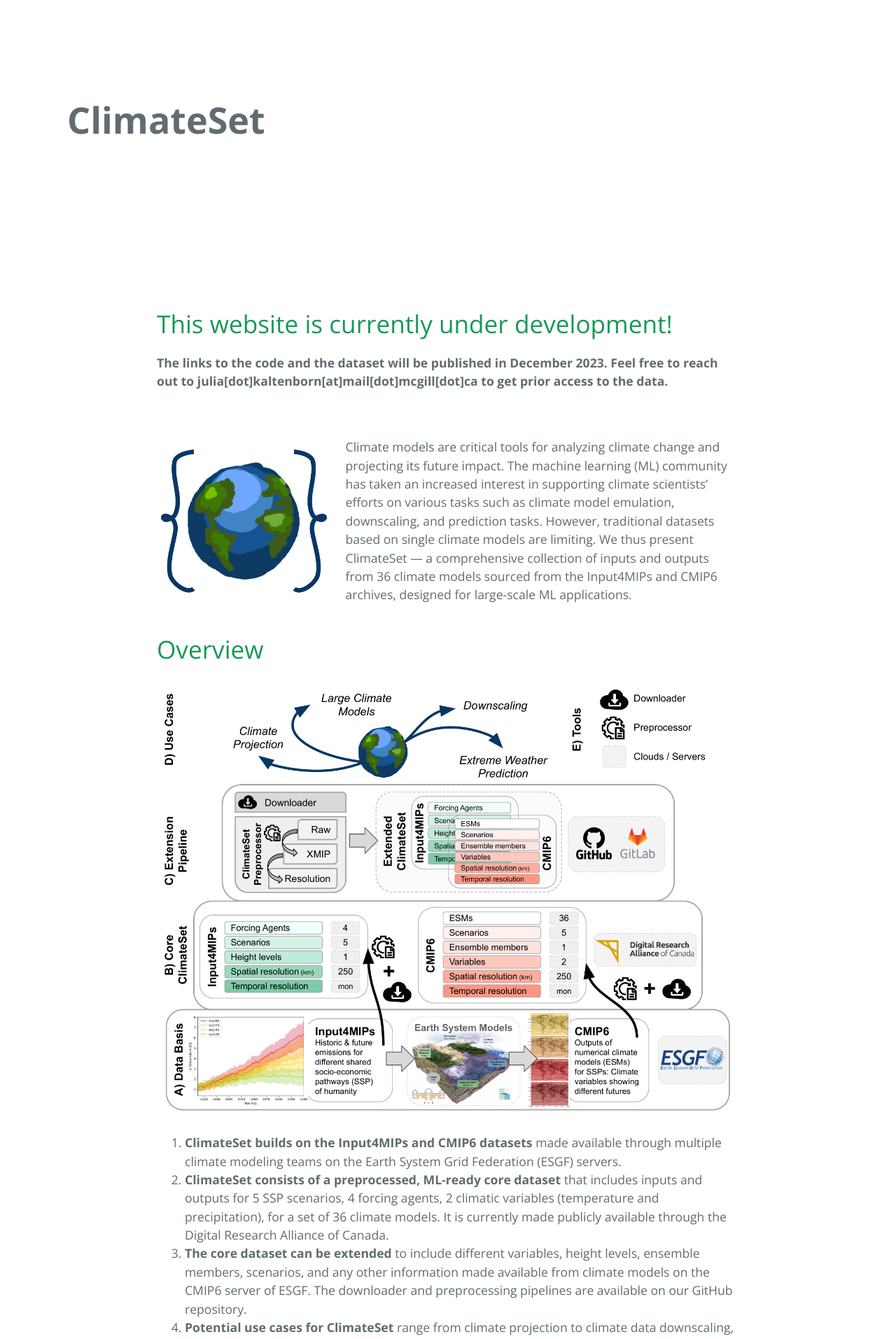
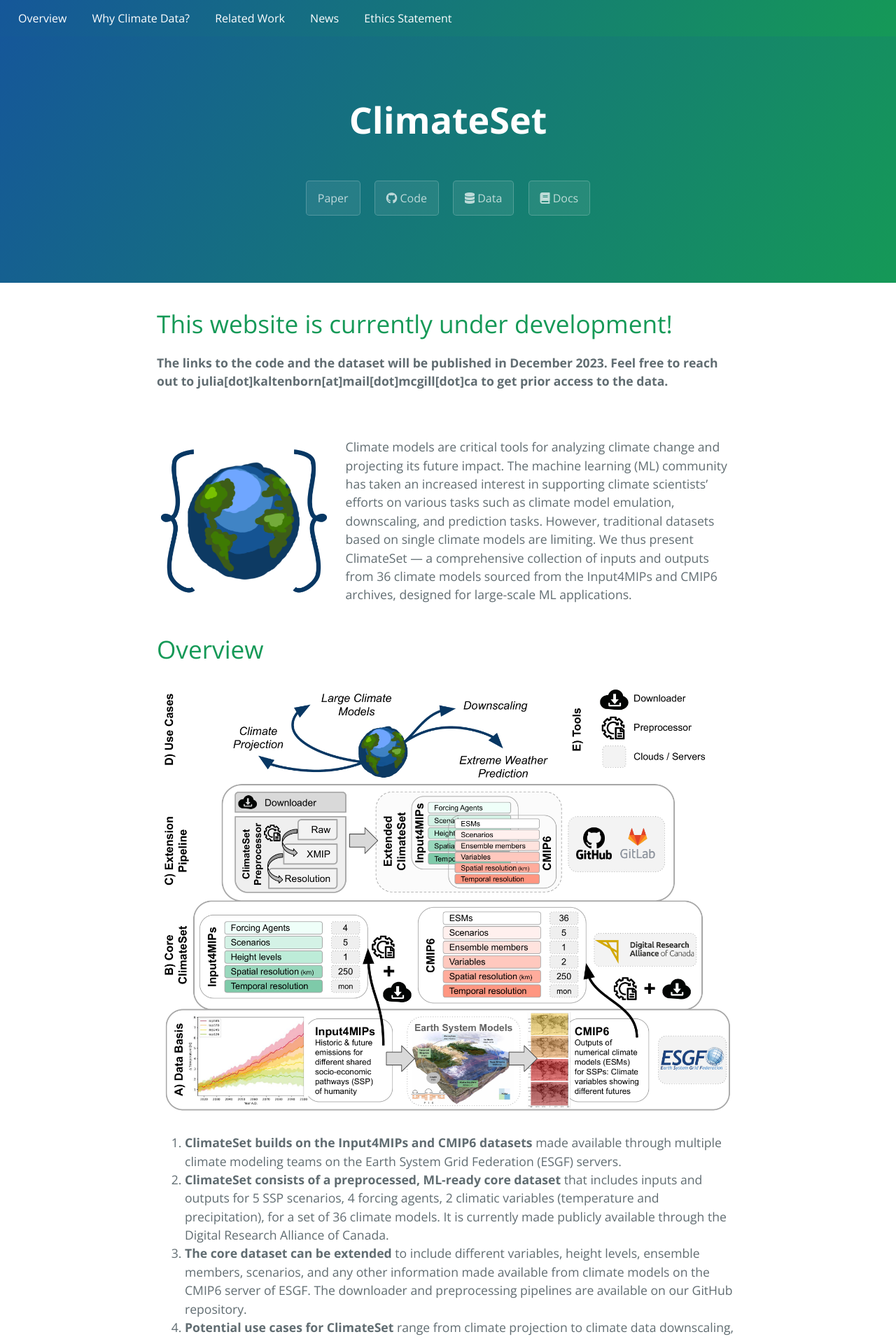
Before and after one commit to climateset/climateset.github.io, a Jekyll site: the page built from index.md, in a window 1280 px wide. Shown: the top 1913 px of the page at 70% size. Built offline with Jekyll 4.4.1, drawn with Linux system fonts in a browser that asks for light colours; nearby versions of some CDN libraries; a style sheet for code colours, icons or effects is not loaded.

Commit message:
Revert "fix banner background"
This reverts commit af4c89980bfed3c1231e24175d2f18577e0c7d3e.

```diff
--- a/_sass/jekyll-theme-cayman.scss
+++ b/_sass/jekyll-theme-cayman.scss
@@ -105,18 +105,11 @@
   }
 }
 
-.header-background {
-    color: $header-heading-color;
-    text-align: center;
-    background-color: $header-bg-color;
-    background-image: linear-gradient(120deg, $header-bg-color-secondary, $header-bg-color);
-}
-
 .page-header {
-//   color: $header-heading-color;
-//   text-align: center;
-//   background-color: $header-bg-color;
-//   background-image: linear-gradient(120deg, $header-bg-color-secondary, $header-bg-color);
+  color: $header-heading-color;
+  text-align: center;
+  background-color: $header-bg-color;
+  background-image: linear-gradient(120deg, $header-bg-color-secondary, $header-bg-color);
 
   @include large {
     padding: 5rem 6rem;
--- a/assets/css/style.scss
+++ b/assets/css/style.scss
@@ -5,10 +5,10 @@
 
 .navbar {
     // background-color: #159957;
-    // color: $header-heading-color;
-    // text-align: center;
-    // background-color: $header-bg-color;
-    // background-image: linear-gradient(120deg, $header-bg-color-secondary, $header-bg-color);
+    color: $header-heading-color;
+    text-align: center;
+    background-color: $header-bg-color;
+    background-image: linear-gradient(120deg, $header-bg-color-secondary, $header-bg-color);
     // background-color: #155799;
     /* transparent background color */
     overflow: hidden;
@@ -26,7 +26,7 @@
 }
 
 .navbar-header .navbar-brand {
-    // color: white;
+    color: white;
     text-decoration: none;
     font-size: 1.5em;
 }
```
Also changed, not shown: 1 other file.
